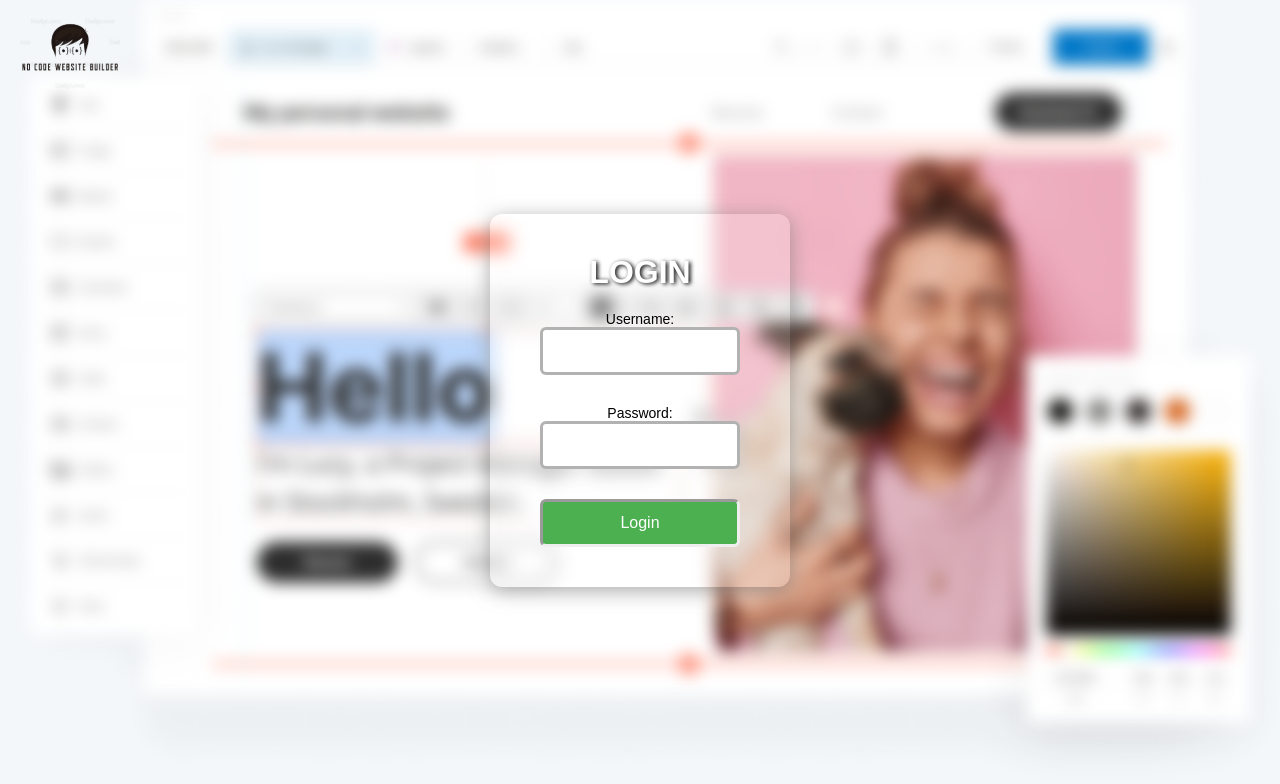
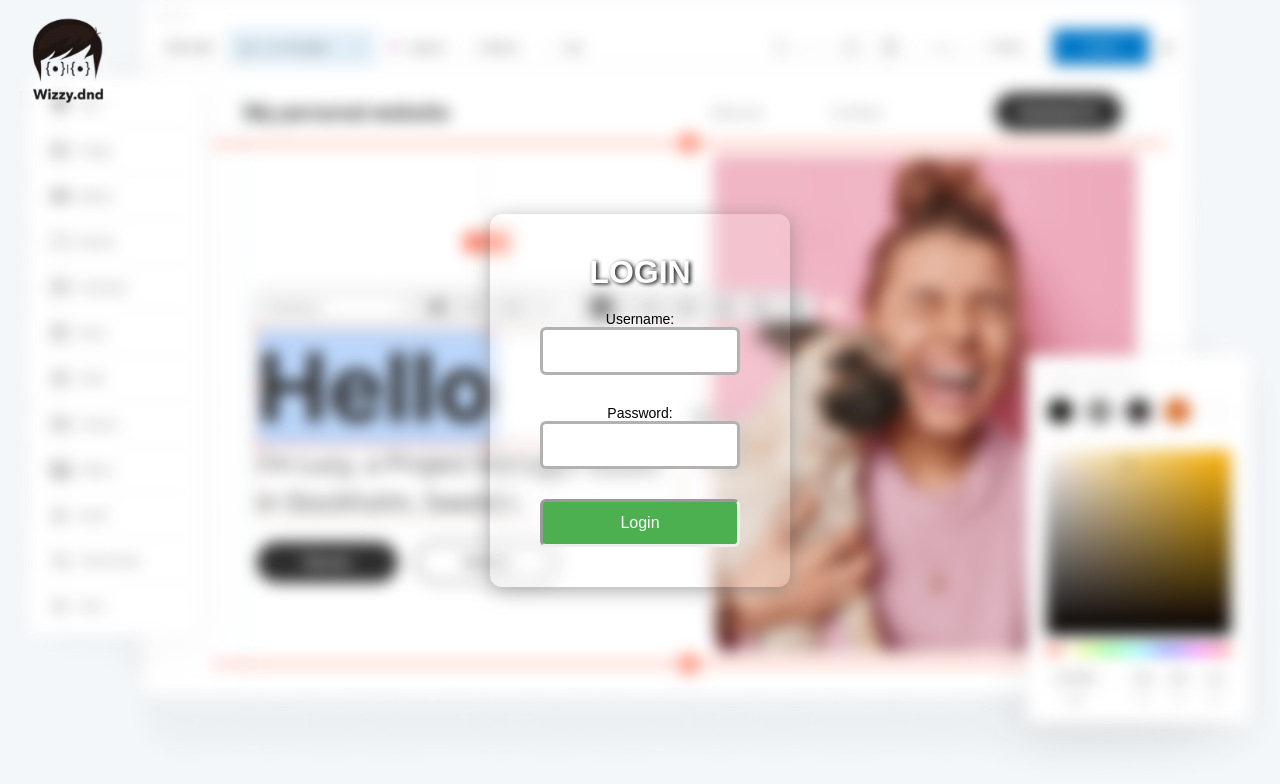
Before and after one commit to SambhavOswal1978/website-builder, a React (Create React App) app: page / in a window 1280 px wide. Shown: the top 784 px of the page. Built offline with nearby package versions, Linux system fonts and the light colour scheme; a web font is replaced by a local one.

Commit message:
Update LoginModule.js

```diff
--- a/src/Pages/LoginPage/LoginModule.js
+++ b/src/Pages/LoginPage/LoginModule.js
@@ -29,7 +29,7 @@ const LoginModule = ({ onLogin }) => {
     <>
       <div className="logo-container">
         <img
-          src={require("../assets/Logo_Example.jpg")}
+          src={require("../assets/Logo_without-waterMarks.png")}
           className="logoFace"
           alt="No Code Website Builder"
         />
```
